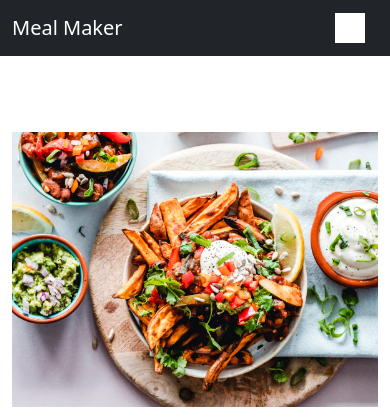
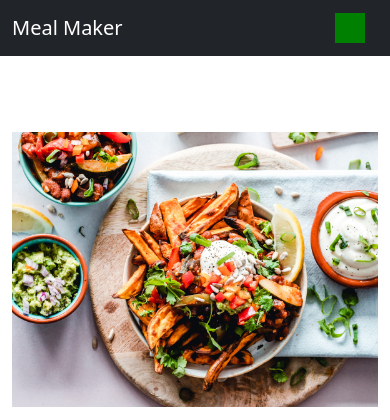
Before and after one commit to toonMarty/meal_maker, a Node server app: page / in a window 390 px wide. Shown: the top 420 px of the page. Run offline with Node 20, Linux system fonts and the light colour scheme; some libraries are stand-ins or nearby versions.

Commit message:
[fix]: Enable menu toggle button visibility on smartphone previews

```diff
--- a/controllers/homeController.js
+++ b/controllers/homeController.js
@@ -16,7 +16,7 @@ let courses = [
   },
 
   {
-    title : 'Design Pattern bacon',
+    title : 'Design Pattern Bacon',
     cost  : 800
   }
 
--- a/controllers/subscribersController.js
+++ b/controllers/subscribersController.js
@@ -24,7 +24,7 @@ exports.getSubscriptionPage = (req, res) => {
 
 exports.saveSubscriber = (req, res) => {
     const newSubscriber = new Subscriber({
-      name      : req.body.data,
+      name      : req.body.name,
       email     : req.body.email,
       zipCode   : req.body.zipCode
     });
--- a/public/css/meal_maker.css
+++ b/public/css/meal_maker.css
@@ -15,10 +15,11 @@
     color: black;
 }
 
-.nav-link, .navbar-brand, .navbar-toggler, .navbar-toggler-icon{
+.nav-link, .navbar-brand, .navbar-toggler{
     color: white;
 }
 
 .navbar-toggler-icon {
-    background-color: white;
+    color: black;
+    background-color: green;
 }
```
